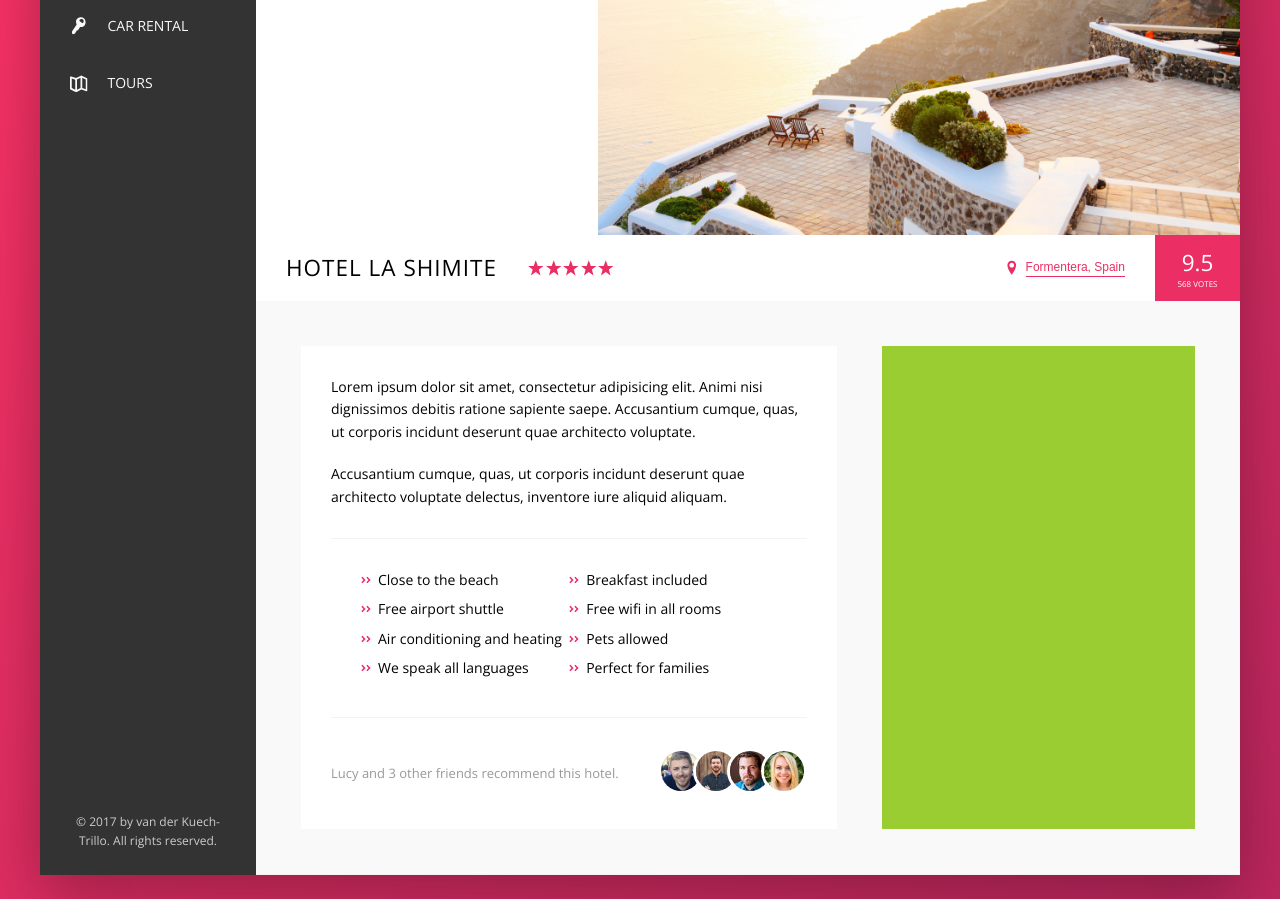
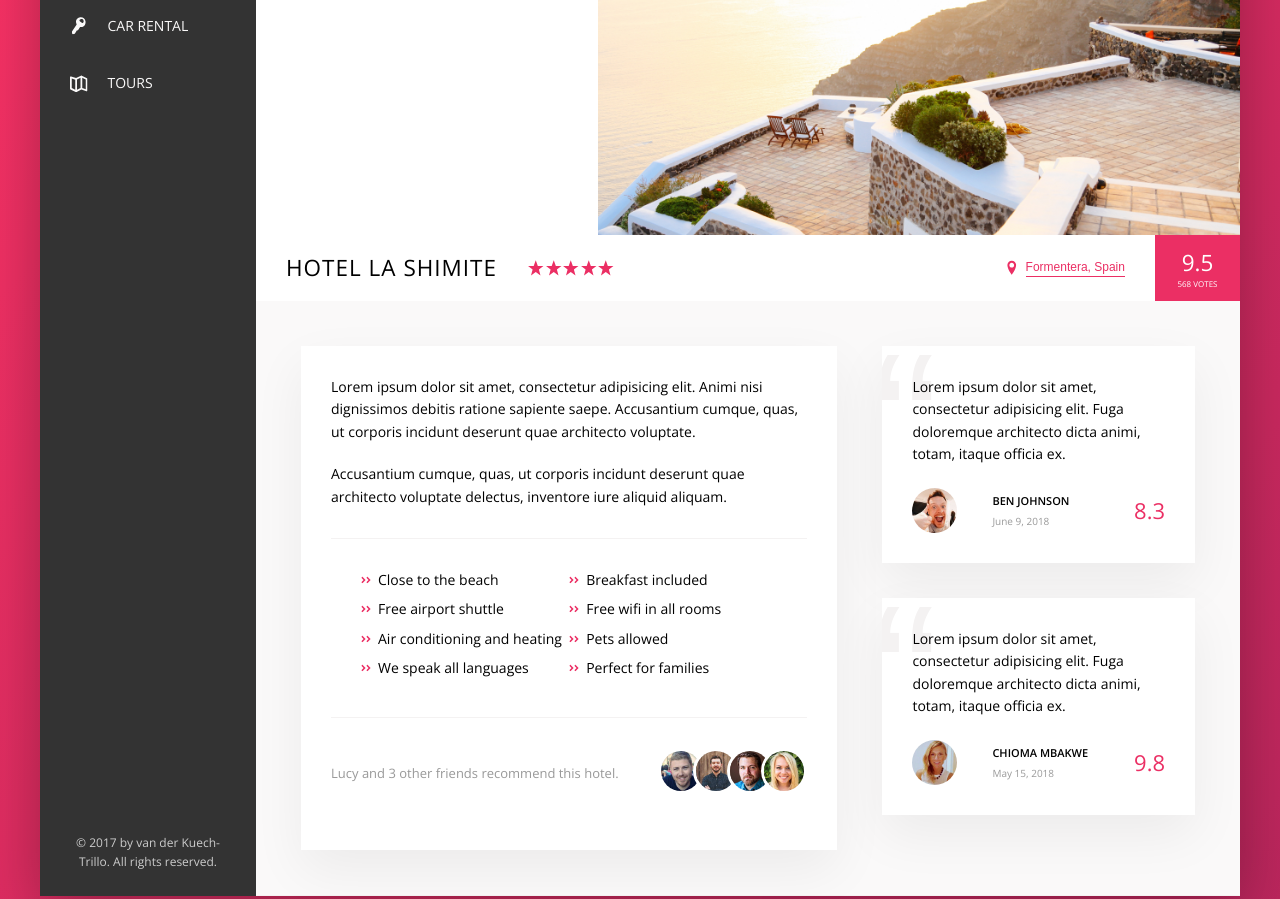
Before and after one commit to elvenvdk/vdk_trillo, a plain HTML site: page index.html in a window 1280 px wide. Shown: the part 300-1199 px from the top of the page. Drawn offline with nearby package versions, Linux system fonts and the light colour scheme; files whose address does not match are found by name.

Commit message:
Add styling

```diff
--- a/css/style.css
+++ b/css/style.css
@@ -286,6 +286,51 @@ body {
     .recommend__photo:not(:last-child) {
       margin-right: -1.5rem; }
 
+.review {
+  position: relative;
+  background-color: #fff;
+  box-shadow: var(--shadow-light);
+  padding: 3rem;
+  margin-bottom: 3.5rem;
+  overflow: hidden; }
+  .review__text {
+    margin-bottom: 2.25rem;
+    z-index: 10;
+    position: relative; }
+  .review__user {
+    display: flex;
+    align-items: center; }
+  .review__photo {
+    height: 4.5rem;
+    width: 4.5rem;
+    border-radius: 50%;
+    margin-right: 1.5rem; }
+  .review__user-box {
+    margin-right: auto;
+    margin-left: 2rem; }
+  .review__user-name {
+    font-weight: 600;
+    font-size: 1.1rem;
+    text-transform: uppercase;
+    margin-bottom: .4rem; }
+  .review__user-date {
+    font-size: 1rem;
+    color: var(--color-grey-dark-3); }
+  .review__rating {
+    color: var(--color-primary);
+    font-size: 2.2rem;
+    font-weight: 300; }
+  .review::before {
+    content: "\201C";
+    position: absolute;
+    top: -2.25rem;
+    left: -1rem;
+    font-size: 20rem;
+    line-height: 1;
+    color: var(--color-grey-light-2);
+    font-family: sans-serif;
+    z-index: 1; }
+
 .container {
   max-width: 120rem;
   margin: 8rem auto;
@@ -317,19 +362,18 @@ body {
   flex: 1; }
 
 .detail {
+  font-size: 1.4rem;
   display: flex;
   padding: 4.5rem;
   background-color: var(--color-grey-light-1);
   border-bottom: var(--line); }
 
 .description {
-  font-size: 1.4rem;
   background-color: #fff;
-  box-shadow: var(-shadow-light);
+  box-shadow: var(--shadow-light);
   padding: 3rem;
   flex: 0 0 60%;
   margin-right: 4.5rem; }
 
 .user-reviews {
-  background-color: yellowgreen;
   flex: 1; }
--- a/index.html
+++ b/index.html
@@ -159,7 +159,32 @@
             </div>
           </div>
           <div class="user-reviews">
-
+            <figure class="review">
+              <blockquote class="review__text">
+                Lorem ipsum dolor sit amet, consectetur adipisicing elit. Fuga doloremque architecto dicta animi, totam, itaque officia ex.
+              </blockquote>
+              <figcaption class="review__user">
+                <img src="img/user-1.jpg" alt="User-1" class="review__photo">
+                <div class="review__user-box">
+                  <p class="review__user-name">Ben Johnson</p>
+                  <p class="review__user-date">June 9, 2018</p>
+                </div>
+                <div class="review__rating">8.3</div>
+              </figcaption>
+            </figure>
+            <figure class="review">
+              <blockquote class="review__text">
+                Lorem ipsum dolor sit amet, consectetur adipisicing elit. Fuga doloremque architecto dicta animi, totam, itaque officia ex.
+              </blockquote>
+              <figcaption class="review__user">
+                <img src="img/user-2.jpg" alt="User-2" class="review__photo">
+                <div class="review__user-box">
+                  <p class="review__user-name">Chioma Mbakwe</p>
+                  <p class="review__user-date">May 15, 2018</p>
+                </div>
+                <div class="review__rating">9.8</div>
+              </figcaption>
+            </figure>
           </div>
         </div>
       </main>
--- a/sass/_components.scss
+++ b/sass/_components.scss
@@ -401,3 +401,69 @@
     }
   }
 }
+
+/////////////////////////////
+// REVIEW
+
+.review {
+  position: relative;
+  background-color: #fff;
+  box-shadow: var(--shadow-light);
+  padding: 3rem;
+  margin-bottom: 3.5rem;
+  overflow: hidden;
+
+
+  &__text {
+    margin-bottom: 2.25rem;
+    z-index: 10;
+    position: relative;
+  }
+
+  &__user {
+    display: flex;
+    align-items: center;
+  }
+
+  &__photo {
+    height: 4.5rem;
+    width: 4.5rem;
+    border-radius: 50%;
+    margin-right: 1.5rem;
+  }
+
+  &__user-box {
+    margin-right: auto;
+    margin-left: 2rem;
+  }
+
+  &__user-name {
+    font-weight: 600;
+    font-size: 1.1rem;
+    text-transform: uppercase;
+    margin-bottom: .4rem;
+  }
+
+  &__user-date {
+    font-size: 1rem;
+    color: var(--color-grey-dark-3);
+  }
+
+  &__rating {
+    color: var(--color-primary);
+    font-size: 2.2rem;
+    font-weight: 300;
+  }
+
+  &::before {
+    content:"\201C";
+    position: absolute;
+    top: -2.25rem;
+    left: -1rem;
+    font-size: 20rem;
+    line-height: 1;
+    color: var(--color-grey-light-2);
+    font-family: sans-serif;
+    z-index: 1
+  }
+}
--- a/sass/_layout.scss
+++ b/sass/_layout.scss
@@ -38,6 +38,7 @@
 }
 
 .detail {
+  font-size: 1.4rem;
   display: flex;
   padding: 4.5rem;
   background-color: var(--color-grey-light-1);
@@ -45,15 +46,13 @@
 }
 
 .description {
-  font-size: 1.4rem;
   background-color: #fff;
-  box-shadow: var(-shadow-light);
+  box-shadow: var(--shadow-light);
   padding: 3rem;
   flex: 0 0 60%;
   margin-right: 4.5rem;
 }
 
 .user-reviews {
-  background-color: yellowgreen;
   flex: 1;
 }
```
